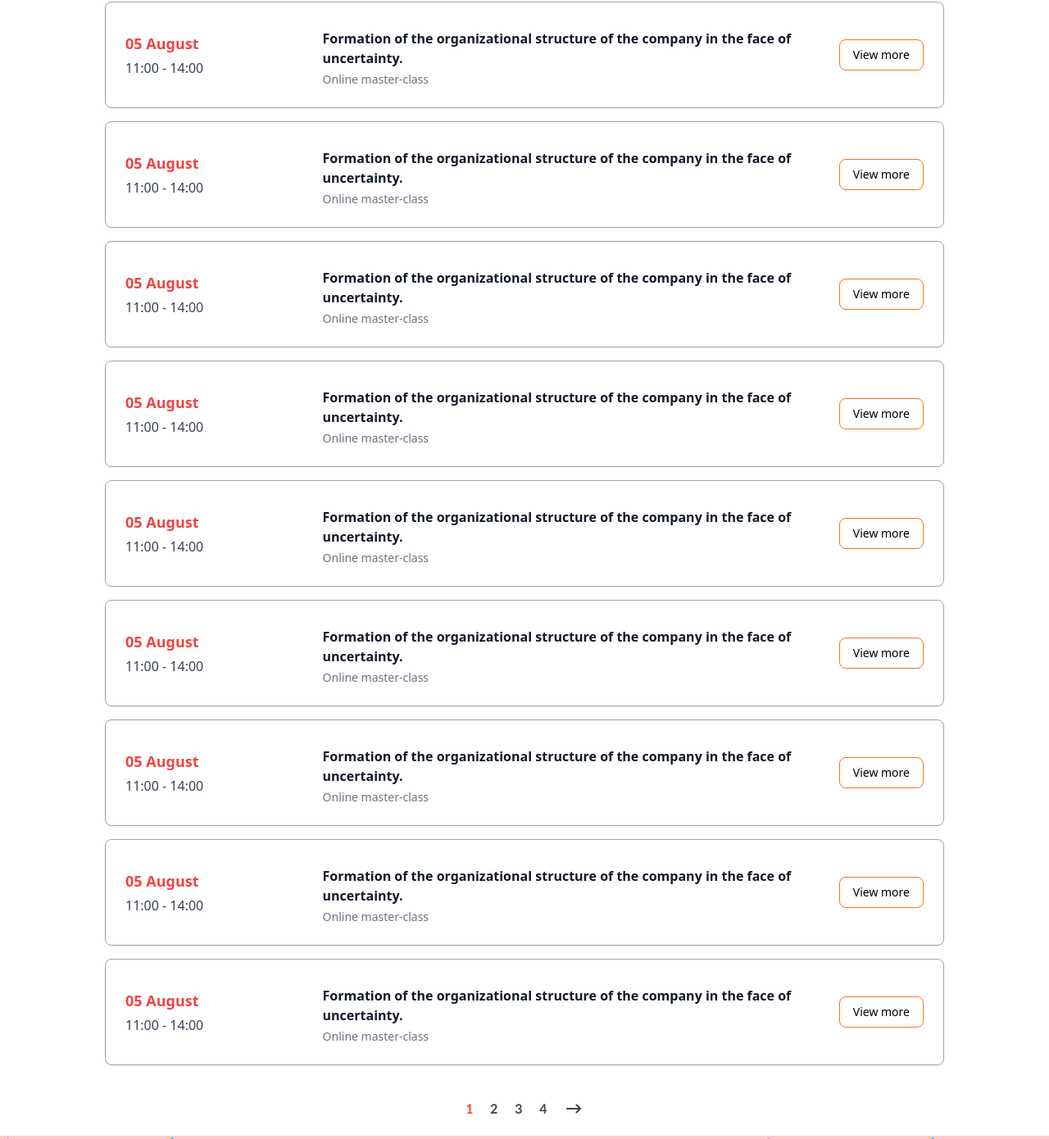
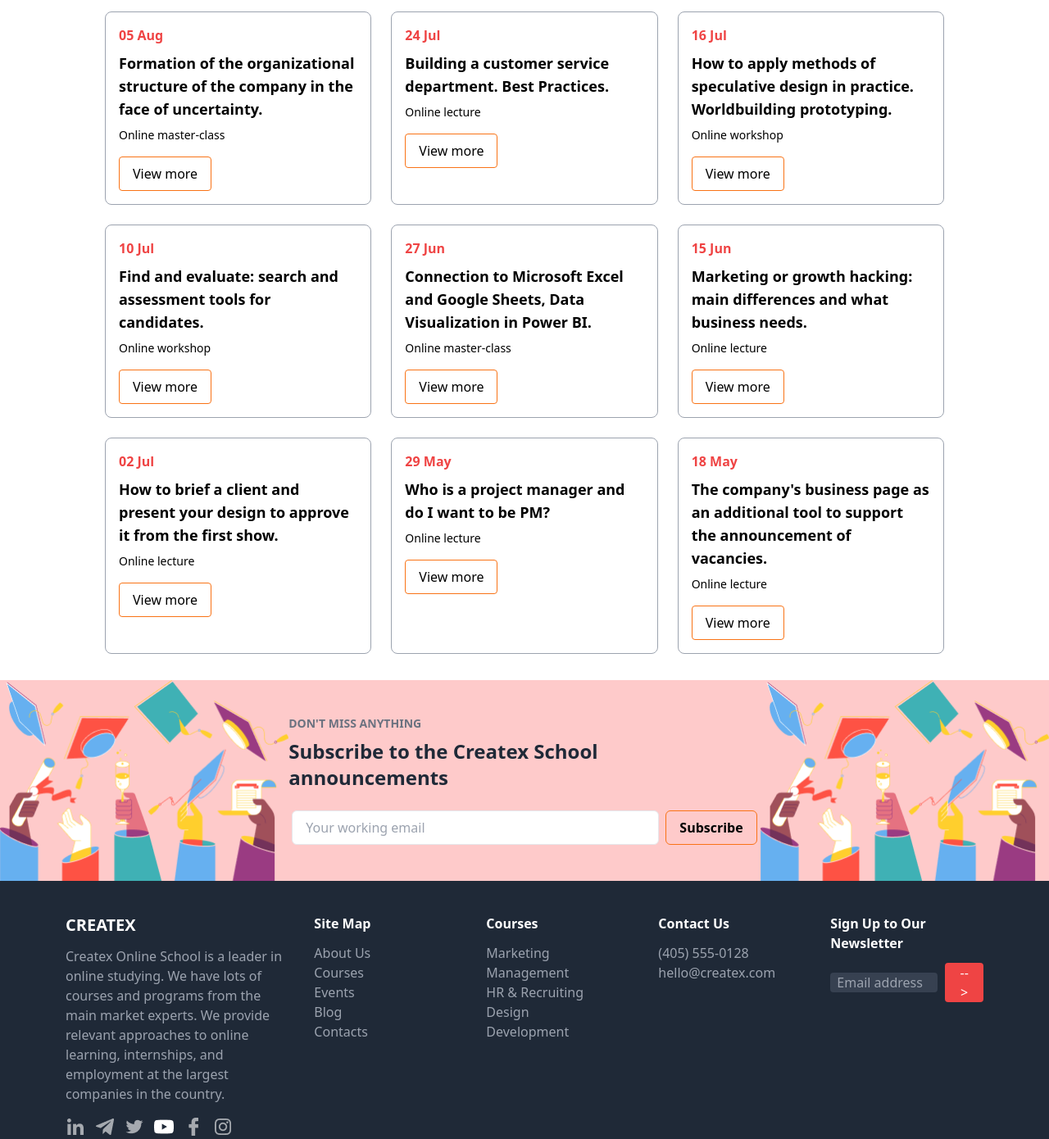
Before and after one commit to Niko-45/Git-5, a website: page src/index.html in a window 1280 px wide. Shown: the part 333-1723 px from the top of the page at 82% size. Drawn offline with nearby package versions, Linux system fonts and the light colour scheme.

Commit message:
Events 2

```diff
--- a/src/index.html
+++ b/src/index.html
@@ -37,7 +37,7 @@
         <p class="text-center text-[30px]">User Experience. Principles of Human-Centered Design</p>
     </section>
     <section class="mx-auto w-[80%] mt-8">
-        <div class="flex w-full flex-col space-y-4 md:space-y-0 md:flex-row justify-between items-center bg-white p-4 rounded shadow">
+        <div class="flex w-full flex-col space-y-4 md:space-y-0 md:flex-row justify-between items-center p-4">
             <div class="md:w-[18%] w-[90%] m-auto items-center gap-1 md:flex">
                 <select id="" class="border w-full  border-gray-300 rounded-md px-3 py-2 ">
                     <option value="all">All Themes</option>
@@ -49,7 +49,8 @@
                 </select>
             </div>
             <div class="md:w-[18%] w-[90%] m-auto items-center gap-1 md:flex">
-                <input type="number" placeholder="9" class="border  w-full  border-gray-300 text-end justify-end items-end">
+                <input type="number" placeholder="9"
+                    class="border  w-full  border-gray-300 text-end justify-end items-end">
             </div>
             <div class="md:w-[18%] w-[90%] m-auto items-center gap-1 md:flex">
                 <input id="" type="text" placeholder="Search events..."
@@ -61,154 +62,99 @@
             </div>
         </div>
     </section>
-    <section class="md:w-[80%] w-[96%] m-auto space-y-4 py-5">
-        <div
-            class="flex w-full justify-between items-center bg-white shadow-sm hover:shadow-xl border-[1px] border-gray-400 p-6 rounded-lg">
-            <div class="md:w-[20%]">
-                <p class="text-lg font-bold text-red-500">05 August</p>
-                <p class="text-gray-700 mt-1">11:00 - 14:00</p>
+    <section class="md:w-[80%] mx-auto py-8">
+        <div class="grid grid-cols-1 md:grid-cols-3 gap-6">
+            <div class="bg-white text-black border border-gray-400 hover:shadow-lg rounded-lg p-4">
+                <p class="text-red-500 font-bold">05 Aug</p>
+                <p class="text-lg font-semibold mt-2">
+                    Formation of the organizational structure of the company in the face of uncertainty.
+                </p>
+                <p class="text-sm mt-2">Online master-class</p>
+                <button
+                    class="mt-4 border  border-orange-500 hover:text-white text-black px-4 py-2 rounded hover:bg-orange-600">View
+                    more</button>
             </div>
-            <div class="md:w-[60%]">
-                <p class="text-gray-900 font-semibold mt-2">Formation of the organizational structure of the company
-                    in the face of uncertainty.</p>
-                <p class="text-gray-500 mt-1 text-sm">Online master-class</p>
+            <div class="bg-white text-black border border-gray-400 hover:shadow-lg rounded-lg p-4">
+                <p class="text-red-500 font-bold">24 Jul</p>
+                <p class="text-lg font-semibold mt-2">
+                    Building a customer service department. Best Practices.
+                </p>
+                <p class="text-sm mt-2">Online lecture</p>
+                <button
+                    class="mt-4 border  border-orange-500 hover:text-white text-black px-4 py-2 rounded hover:bg-orange-600">View
+                    more</button>
             </div>
+            <div class="bg-white text-black border border-gray-400 hover:shadow-lg rounded-lg p-4">
+                <p class="text-red-500 font-bold">16 Jul</p>
+                <p class="text-lg font-semibold mt-2">
+                    How to apply methods of speculative design in practice. Worldbuilding prototyping.
+                </p>
+                <p class="text-sm mt-2">Online workshop</p>
                 <button
-                class="hover:text-white border-[1px] border-orange-500 text-black hover:bg-orange-600 px-4 py-2 rounded-lg text-sm font-medium">
-                View more
-            </button>
+                    class="mt-4 border  border-orange-500 hover:text-white text-black px-4 py-2 rounded hover:bg-orange-600">View
+                    more</button>
             </div>
-        <div
-            class="flex w-full justify-between items-center bg-white shadow-sm hover:shadow-xl border-[1px] border-gray-400 p-6 rounded-lg">
-            <div class="md:w-[20%]">
-                <p class="text-lg font-bold text-red-500">05 August</p>
-                <p class="text-gray-700 mt-1">11:00 - 14:00</p>
+            <div class="bg-white text-black border border-gray-400 hover:shadow-lg rounded-lg p-4">
+                <p class="text-red-500 font-bold">10 Jul</p>
+                <p class="text-lg font-semibold mt-2">
+                    Find and evaluate: search and assessment tools for candidates.
+                </p>
+                <p class="text-sm mt-2">Online workshop</p>
+                <button
+                    class="mt-4 border  border-orange-500 hover:text-white text-black px-4 py-2 rounded hover:bg-orange-600">View
+                    more</button>
             </div>
-            <div class="md:w-[60%]">
-                <p class="text-gray-900 font-semibold mt-2">Formation of the organizational structure of the company
-                    in the face of uncertainty.</p>
-                <p class="text-gray-500 mt-1 text-sm">Online master-class</p>
+            <div class="bg-white text-black border border-gray-400 hover:shadow-lg rounded-lg p-4">
+                <p class="text-red-500 font-bold">27 Jun</p>
+                <p class="text-lg font-semibold mt-2">
+                    Connection to Microsoft Excel and Google Sheets, Data Visualization in Power BI.
+                </p>
+                <p class="text-sm mt-2">Online master-class</p>
+                <button
+                    class="mt-4 border  border-orange-500 hover:text-white text-black px-4 py-2 rounded hover:bg-orange-600">View
+                    more</button>
             </div>
+            <div class="bg-white text-black border border-gray-400 hover:shadow-lg rounded-lg p-4">
+                <p class="text-red-500 font-bold">15 Jun</p>
+                <p class="text-lg font-semibold mt-2">
+                    Marketing or growth hacking: main differences and what business needs.
+                </p>
+                <p class="text-sm mt-2">Online lecture</p>
                 <button
-                class="hover:text-white border-[1px] border-orange-500 text-black hover:bg-orange-600 px-4 py-2 rounded-lg text-sm font-medium">
-                View more
-            </button>
+                    class="mt-4 border  border-orange-500 hover:text-white text-black px-4 py-2 rounded hover:bg-orange-600">View
+                    more</button>
             </div>
-        <div
-            class="flex w-full justify-between items-center bg-white shadow-sm hover:shadow-xl border-[1px] border-gray-400 p-6 rounded-lg">
-            <div class="md:w-[20%]">
-                <p class="text-lg font-bold text-red-500">05 August</p>
-                <p class="text-gray-700 mt-1">11:00 - 14:00</p>
+            <div class="bg-white text-black border border-gray-400 hover:shadow-lg rounded-lg p-4">
+                <p class="text-red-500 font-bold">02 Jul</p>
+                <p class="text-lg font-semibold mt-2">
+                    How to brief a client and present your design to approve it from the first show.
+                </p>
+                <p class="text-sm mt-2">Online lecture</p>
+                <button
+                    class="mt-4 border  border-orange-500 hover:text-white text-black px-4 py-2 rounded hover:bg-orange-600">View
+                    more</button>
             </div>
-            <div class="md:w-[60%]">
-                <p class="text-gray-900 font-semibold mt-2">Formation of the organizational structure of the company
-                    in the face of uncertainty.</p>
-                <p class="text-gray-500 mt-1 text-sm">Online master-class</p>
+            <div class="bg-white text-black border border-gray-400 hover:shadow-lg rounded-lg p-4">
+                <p class="text-red-500 font-bold">29 May</p>
+                <p class="text-lg font-semibold mt-2">
+                    Who is a project manager and do I want to be PM?
+                </p>
+                <p class="text-sm mt-2">Online lecture</p>
+                <button
+                    class="mt-4 border  border-orange-500 hover:text-white text-black px-4 py-2 rounded hover:bg-orange-600">View
+                    more</button>
             </div>
+            <div class="bg-white text-black border border-gray-400 hover:shadow-lg rounded-lg p-4">
+                <p class="text-red-500 font-bold">18 May</p>
+                <p class="text-lg font-semibold mt-2">
+                    The company's business page as an additional tool to support the announcement of vacancies.
+                </p>
+                <p class="text-sm mt-2">Online lecture</p>
                 <button
-                class="hover:text-white border-[1px] border-orange-500 text-black hover:bg-orange-600 px-4 py-2 rounded-lg text-sm font-medium">
-                View more
-            </button>
+                    class="mt-4 border  border-orange-500 hover:text-white text-black px-4 py-2 rounded hover:bg-orange-600">View
+                    more</button>
             </div>
-        <div
-            class="flex w-full justify-between items-center bg-white shadow-sm hover:shadow-xl border-[1px] border-gray-400 p-6 rounded-lg">
-            <div class="md:w-[20%]">
-                <p class="text-lg font-bold text-red-500">05 August</p>
-                <p class="text-gray-700 mt-1">11:00 - 14:00</p>
         </div>
-            <div class="md:w-[60%]">
-                <p class="text-gray-900 font-semibold mt-2">Formation of the organizational structure of the company
-                    in the face of uncertainty.</p>
-                <p class="text-gray-500 mt-1 text-sm">Online master-class</p>
-            </div>
-            <button
-                class="hover:text-white border-[1px] border-orange-500 text-black hover:bg-orange-600 px-4 py-2 rounded-lg text-sm font-medium">
-                View more
-            </button>
-        </div>
-        <div
-            class="flex w-full justify-between items-center bg-white shadow-sm hover:shadow-xl border-[1px] border-gray-400 p-6 rounded-lg">
-            <div class="md:w-[20%]">
-                <p class="text-lg font-bold text-red-500">05 August</p>
-                <p class="text-gray-700 mt-1">11:00 - 14:00</p>
-            </div>
-            <div class="md:w-[60%]">
-                <p class="text-gray-900 font-semibold mt-2">Formation of the organizational structure of the company
-                    in the face of uncertainty.</p>
-                <p class="text-gray-500 mt-1 text-sm">Online master-class</p>
-            </div>
-            <button
-                class="hover:text-white border-[1px] border-orange-500 text-black hover:bg-orange-600 px-4 py-2 rounded-lg text-sm font-medium">
-                View more
-            </button>
-        </div>
-        <div
-            class="flex w-full justify-between items-center bg-white shadow-sm hover:shadow-xl border-[1px] border-gray-400 p-6 rounded-lg">
-            <div class="md:w-[20%]">
-                <p class="text-lg font-bold text-red-500">05 August</p>
-                <p class="text-gray-700 mt-1">11:00 - 14:00</p>
-            </div>
-            <div class="md:w-[60%]">
-                <p class="text-gray-900 font-semibold mt-2">Formation of the organizational structure of the company
-                    in the face of uncertainty.</p>
-                <p class="text-gray-500 mt-1 text-sm">Online master-class</p>
-            </div>
-            <button
-                class="hover:text-white border-[1px] border-orange-500 text-black hover:bg-orange-600 px-4 py-2 rounded-lg text-sm font-medium">
-                View more
-            </button>
-        </div>
-        <div
-            class="flex w-full justify-between items-center bg-white shadow-sm hover:shadow-xl border-[1px] border-gray-400 p-6 rounded-lg">
-            <div class="md:w-[20%]">
-                <p class="text-lg font-bold text-red-500">05 August</p>
-                <p class="text-gray-700 mt-1">11:00 - 14:00</p>
-            </div>
-            <div class="md:w-[60%]">
-                <p class="text-gray-900 font-semibold mt-2">Formation of the organizational structure of the company
-                    in the face of uncertainty.</p>
-                <p class="text-gray-500 mt-1 text-sm">Online master-class</p>
-            </div>
-            <button
-                class="hover:text-white border-[1px] border-orange-500 text-black hover:bg-orange-600 px-4 py-2 rounded-lg text-sm font-medium">
-                View more
-            </button>
-        </div>
-        <div
-            class="flex w-full justify-between items-center bg-white shadow-sm hover:shadow-xl border-[1px] border-gray-400 p-6 rounded-lg">
-            <div class="md:w-[20%]">
-                <p class="text-lg font-bold text-red-500">05 August</p>
-                <p class="text-gray-700 mt-1">11:00 - 14:00</p>
-            </div>
-            <div class="md:w-[60%]">
-                <p class="text-gray-900 font-semibold mt-2">Formation of the organizational structure of the company
-                    in the face of uncertainty.</p>
-                <p class="text-gray-500 mt-1 text-sm">Online master-class</p>
-            </div>
-            <button
-                class="hover:text-white border-[1px] border-orange-500 text-black hover:bg-orange-600 px-4 py-2 rounded-lg text-sm font-medium">
-                View more
-            </button>
-        </div>
-        <div
-            class="flex w-full justify-between items-center bg-white shadow-sm hover:shadow-xl border-[1px] border-gray-400 p-6 rounded-lg">
-            <div class="md:w-[20%]">
-                <p class="text-lg font-bold text-red-500">05 August</p>
-                <p class="text-gray-700 mt-1">11:00 - 14:00</p>
-            </div>
-            <div class="md:w-[60%]">
-                <p class="text-gray-900 font-semibold mt-2">Formation of the organizational structure of the company
-                    in the face of uncertainty.</p>
-                <p class="text-gray-500 mt-1 text-sm">Online master-class</p>
-            </div>
-            <button
-                class="hover:text-white border-[1px] border-orange-500 text-black hover:bg-orange-600 px-4 py-2 rounded-lg text-sm font-medium">
-                View more
-            </button>
-        </div>
-    </section>
-    <section class="mx-auto w-1/2 py-5 items-cener justify-center flex">
-        <img src="/IM/pagination.png" alt="">
     </section>
     <section class="flex w-full flex-col md:flex-row justify-between items-center bg-red-200 ">
         <div>
@@ -273,7 +219,7 @@
                     <div class="flex w-full items-center justify-between">
                         <input type="email" placeholder="Email address"
                             class="px-2 w-[70%]  rounded bg-gray-700 text-gray-200 ">
-                        <button class="bg-red-500 w-[25%] text-white px-4 rounded hover:bg-red-600">|</button>
+                        <button class="bg-red-500 w-[25%] text-white px-4 rounded hover:bg-red-600">--></button>
                     </div>
                 </div>
             </div>
```
Also changed, not shown: src/output.css. Lines whose indentation alone changed are shown as unchanged.
